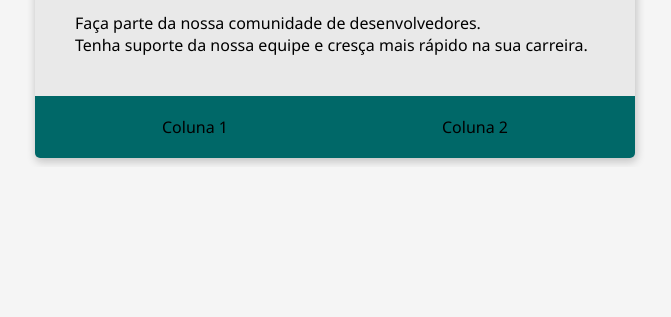
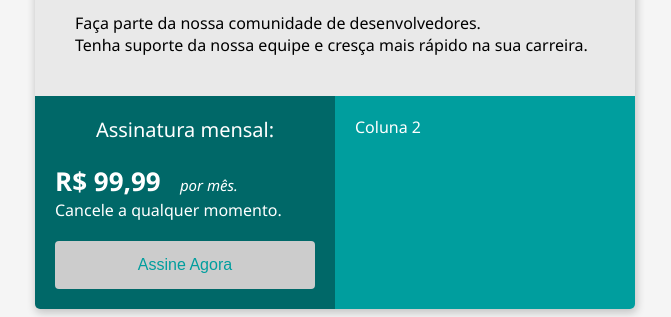
Before and after one commit to CEduardo-sys/bootcamp-devjr-modulo2, a plain HTML site: page index.html in a window 1280 px wide. Shown: the part 633-950 px from the top of the page, without its empty margins (305-976 px from the left). Before the commit the page ends 800 px from the top, so only its background shows below. Drawn offline with Linux system fonts and the light colour scheme.

Commit message:
closes #4 - button e span

```diff
--- a/index.html
+++ b/index.html
@@ -29,9 +29,8 @@
 
         .flex-container{
             display: flex;
-            background-color: #006868;
             justify-content: space-around;
-            padding: 20px;
+
         }
         .header-title{
             color: #006F6F;
@@ -46,8 +45,54 @@
             margin-bottom: 15px;
         }
 
+        .col-1{
+            background-color: #006868;
+            width: 50%;
+            padding: 20px;
+            color: #ffffff;
+        }
 
+        .col-2{
+            background-color: #009E9E;
+            width: 50%;
+            padding: 20px;
+            color: #ffffff;
+        }
 
+        .subscription-title{
+            font-size: 20px;
+            text-align: center;
+            margin-bottom: 20px;
+        }
+
+       .price{
+        font-size: 26px;
+        font-weight: 700;
+       }
+
+       .month{
+        font-size: 15px;
+        font-style: italic;
+        margin-left: 15px;
+       }
+
+       .button{
+        margin-top: 20px;
+        width: 100%;
+        padding: 15px 32px;
+
+        color: #009E9E;
+        background-color: #CCCCCC;
+
+        font-size: 16px;
+        border-radius: 4px;
+        border: none;
+
+        cursor: pointer;
+       }
+       .button:hover{
+        background-color: #E9E9E9;
+       }
 
     </style>
 
@@ -68,10 +113,20 @@
             </div>
         </div>
         <div class="flex-container">
-            <div>
-                Coluna 1
+            <div class="col-1">
+                <div class="subscription-title">
+                    Assinatura mensal:
+                </div>
+                <div>
+                    <span class="price">R$ 99,99</span>
+                    <span class="month">por mês.</span>
+                </div>
+                <div>
+                    Cancele a qualquer momento.
+                </div>
+                <button class="button">Assine Agora</button>
             </div>
-            <div>
+            <div class="col-2">
                 Coluna 2
             </div>
         </div>
```
